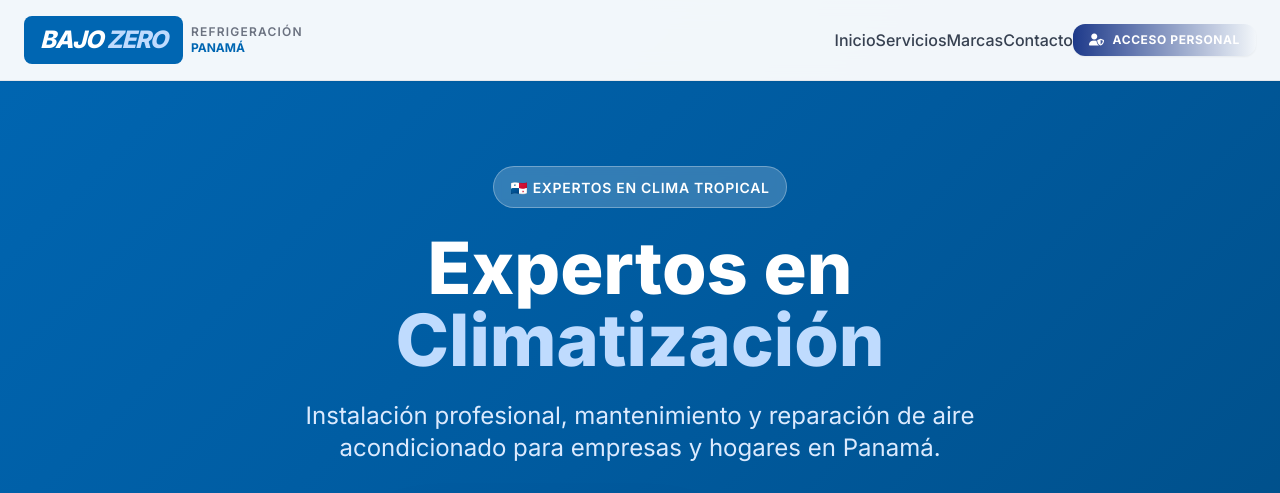
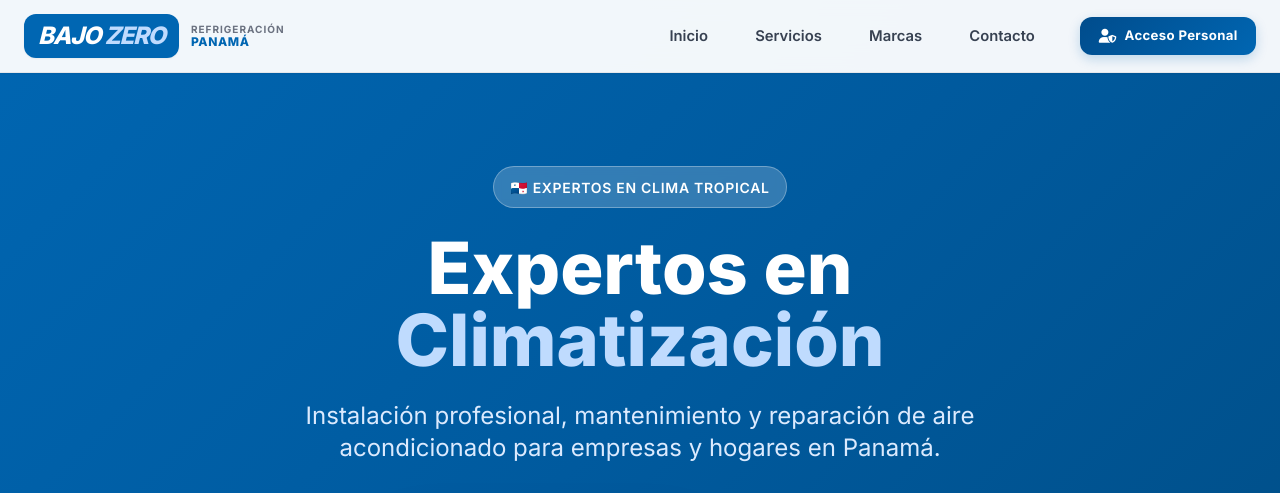
Before and after one commit to carlosgironh/bajozero, a website: page inicio.html in a window 1280 px wide. Shown: the top 493 px of the page. Drawn offline with Linux system fonts and the light colour scheme.

```diff
--- a/inicio.html
+++ b/inicio.html
@@ -99,6 +99,76 @@
             color: #10b981;
             margin-right: 0.5rem;
         }
+
+        /* Dedicated Navbar Styles */
+        .bz-nav-container {
+            display: flex;
+            justify-content: space-between;
+            align-items: center;
+            width: 100%;
+        }
+        .bz-nav-menu {
+            display: none;
+            align-items: center;
+            gap: 1.75rem;
+        }
+        @media (min-width: 768px) {
+            .bz-nav-menu {
+                display: flex !important;
+            }
+        }
+        .bz-nav-link {
+            color: #374151;
+            font-weight: 600;
+            font-size: 0.925rem;
+            padding: 0.4rem 0.6rem;
+            border-radius: 0.5rem;
+            transition: all 0.2s ease;
+            text-decoration: none;
+            display: inline-block;
+        }
+        .bz-nav-link:hover {
+            color: #0066b2;
+            background-color: #f0f7ff;
+        }
+        .bz-btn-portal {
+            display: inline-flex;
+            align-items: center;
+            gap: 0.5rem;
+            background: linear-gradient(135deg, #004c8c 0%, #0066b2 100%);
+            color: #ffffff !important;
+            padding: 0.55rem 1.15rem;
+            border-radius: 0.75rem;
+            font-size: 0.825rem;
+            font-weight: 700;
+            letter-spacing: 0.025em;
+            text-decoration: none;
+            box-shadow: 0 4px 12px rgba(0, 102, 178, 0.22);
+            transition: all 0.2s ease;
+            margin-left: 0.5rem;
+        }
+        .bz-btn-portal:hover {
+            background: linear-gradient(135deg, #003d6b 0%, #004c8c 100%);
+            transform: translateY(-1px);
+            box-shadow: 0 6px 16px rgba(0, 102, 178, 0.35);
+        }
+        .bz-btn-portal-mobile {
+            width: 2.35rem;
+            height: 2.35rem;
+            display: flex;
+            align-items: center;
+            justify-content: center;
+            border-radius: 0.65rem;
+            background-color: #f0f7ff;
+            color: #0066b2;
+            border: 1px solid #bae6fd;
+            transition: all 0.2s ease;
+            text-decoration: none;
+        }
+        .bz-btn-portal-mobile:hover {
+            background-color: #0066b2;
+            color: #ffffff;
+        }
     </style>
 </head>
 <body class="antialiased text-gray-800">
@@ -112,50 +182,53 @@
     </a>
 
     <!-- Navigation -->
-    <nav class="fixed w-full z-40 bg-white/95 backdrop-blur-md border-b border-gray-200 shadow-sm">
-        <div class="container mx-auto px-6 py-4">
-            <div class="flex justify-between items-center">
-                <a href="#" class="flex items-center space-x-2">
-                    <div class="bg-brand-primary text-white px-4 py-2 rounded-lg font-black text-2xl italic tracking-tighter">
-                        BAJO <span class="text-blue-200">ZERO</span>
+    <nav class="fixed w-full z-40 bg-white/95 backdrop-blur-md border-b border-gray-200 shadow-sm top-0 left-0">
+        <div class="container mx-auto px-6 py-3.5">
+            <div class="bz-nav-container">
+                <!-- Logo -->
+                <a href="#" class="flex items-center gap-3 no-underline">
+                    <div class="bg-brand-primary text-white px-3.5 py-1.5 rounded-xl font-black text-2xl italic tracking-tighter shadow-sm flex items-center">
+                        BAJO&nbsp;<span class="text-blue-200">ZERO</span>
                     </div>
-                    <div class="hidden md:flex flex-col">
-                        <span class="text-xs text-gray-500 font-semibold tracking-widest">REFRIGERACIÓN</span>
-                        <span class="text-xs text-brand-primary font-bold">PANAMÁ</span>
+                    <div class="hidden sm:flex flex-col text-left">
+                        <span class="text-[10px] text-gray-500 font-bold tracking-widest uppercase leading-none">REFRIGERACIÓN</span>
+                        <span class="text-[12px] text-brand-primary font-black tracking-wider uppercase leading-tight">PANAMÁ</span>
                     </div>
                 </a>
 
-                <div class="hidden md:flex items-center space-x-6">
-                    <a href="#inicio" class="text-gray-700 hover:text-brand-primary font-medium transition">Inicio</a>
-                    <a href="#servicios" class="text-gray-700 hover:text-brand-primary font-medium transition">Servicios</a>
-                    <a href="#marcas" class="text-gray-700 hover:text-brand-primary font-medium transition">Marcas</a>
-                    <a href="#contacto" class="text-gray-700 hover:text-brand-primary font-medium transition">Contacto</a>
-                    <a href="login.html" class="flex items-center gap-2 px-4 py-2 bg-gradient-to-r from-blue-900 to-brand-primary hover:from-blue-800 hover:to-blue-600 text-white rounded-xl text-xs font-bold uppercase tracking-wider transition shadow-sm" title="Acceso a Panel">
-                        <i class="fas fa-user-shield"></i>
+                <!-- Desktop Navigation Links -->
+                <div class="bz-nav-menu">
+                    <a href="#inicio" class="bz-nav-link">Inicio</a>
+                    <a href="#servicios" class="bz-nav-link">Servicios</a>
+                    <a href="#marcas" class="bz-nav-link">Marcas</a>
+                    <a href="#contacto" class="bz-nav-link">Contacto</a>
+                    <a href="login.html" class="bz-btn-portal" title="Acceso al Portal de Personal y Administración">
+                        <i class="fas fa-user-shield text-sm"></i>
                         <span>Acceso Personal</span>
                     </a>
                 </div>
 
-                <div class="flex items-center gap-3 md:hidden">
-                    <a href="login.html" class="w-9 h-9 bg-blue-50 text-brand-primary border border-blue-200 hover:bg-brand-primary hover:text-white rounded-xl flex items-center justify-center transition shadow-sm" title="Acceso Personal">
+                <!-- Mobile Actions (Portal icon + Hamburger) -->
+                <div class="flex items-center gap-2.5 md:hidden">
+                    <a href="login.html" class="bz-btn-portal-mobile" title="Acceso Personal">
                         <i class="fas fa-user-shield text-sm"></i>
                     </a>
-                    <button class="text-gray-700 text-2xl p-1 focus:outline-none" onclick="document.getElementById('mobile-menu').classList.toggle('hidden')" aria-label="Menú">
+                    <button class="w-10 h-10 flex items-center justify-center text-gray-700 hover:text-brand-primary text-xl rounded-xl hover:bg-gray-100 transition focus:outline-none" onclick="document.getElementById('mobile-menu').classList.toggle('hidden')" aria-label="Abrir Menú">
                         <i class="fas fa-bars"></i>
                     </button>
                 </div>
             </div>
         </div>
 
-        <!-- Mobile Menu -->
-        <div id="mobile-menu" class="hidden md:hidden bg-white border-t border-gray-200 shadow-lg">
-            <div class="px-6 py-4 space-y-3">
-                <a href="#inicio" onclick="document.getElementById('mobile-menu').classList.add('hidden')" class="block text-gray-700 hover:text-brand-primary font-medium">Inicio</a>
-                <a href="#servicios" onclick="document.getElementById('mobile-menu').classList.add('hidden')" class="block text-gray-700 hover:text-brand-primary font-medium">Servicios</a>
-                <a href="#marcas" onclick="document.getElementById('mobile-menu').classList.add('hidden')" class="block text-gray-700 hover:text-brand-primary font-medium">Marcas</a>
-                <a href="#contacto" onclick="document.getElementById('mobile-menu').classList.add('hidden')" class="block text-gray-700 hover:text-brand-primary font-medium">Contacto</a>
-                <div class="pt-3 border-t border-gray-100">
-                    <a href="login.html" class="flex items-center justify-center gap-2 w-full py-3 bg-gradient-to-r from-blue-900 to-brand-primary text-white rounded-xl font-bold text-sm shadow">
+        <!-- Mobile Menu Dropdown -->
+        <div id="mobile-menu" class="hidden md:hidden bg-white border-t border-gray-100 shadow-xl">
+            <div class="px-6 py-4 space-y-2">
+                <a href="#inicio" onclick="document.getElementById('mobile-menu').classList.add('hidden')" class="block py-2.5 px-3 rounded-lg text-gray-700 hover:text-brand-primary hover:bg-blue-50 font-semibold text-sm transition">Inicio</a>
+                <a href="#servicios" onclick="document.getElementById('mobile-menu').classList.add('hidden')" class="block py-2.5 px-3 rounded-lg text-gray-700 hover:text-brand-primary hover:bg-blue-50 font-semibold text-sm transition">Servicios</a>
+                <a href="#marcas" onclick="document.getElementById('mobile-menu').classList.add('hidden')" class="block py-2.5 px-3 rounded-lg text-gray-700 hover:text-brand-primary hover:bg-blue-50 font-semibold text-sm transition">Marcas</a>
+                <a href="#contacto" onclick="document.getElementById('mobile-menu').classList.add('hidden')" class="block py-2.5 px-3 rounded-lg text-gray-700 hover:text-brand-primary hover:bg-blue-50 font-semibold text-sm transition">Contacto</a>
+                <div class="pt-3 border-t border-gray-100 mt-2">
+                    <a href="login.html" class="flex items-center justify-center gap-2 w-full py-3 bg-brand-primary hover:bg-brand-secondary text-white rounded-xl font-bold text-sm shadow transition">
                         <i class="fas fa-user-shield"></i>
                         <span>Acceso al Portal de Personal</span>
                     </a>
```
Also changed, not shown: css/style.css.
